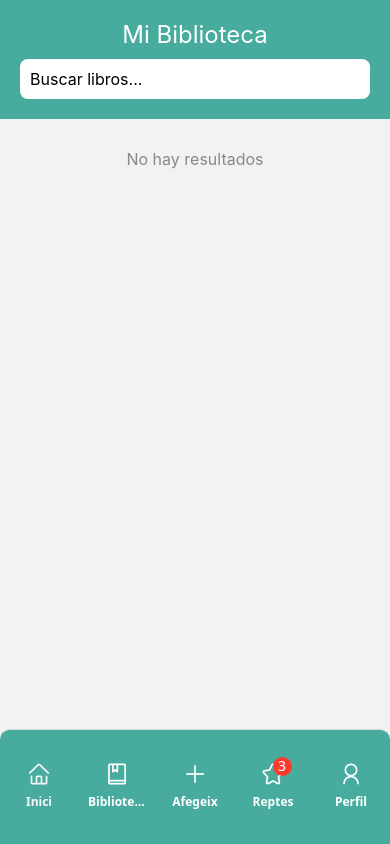
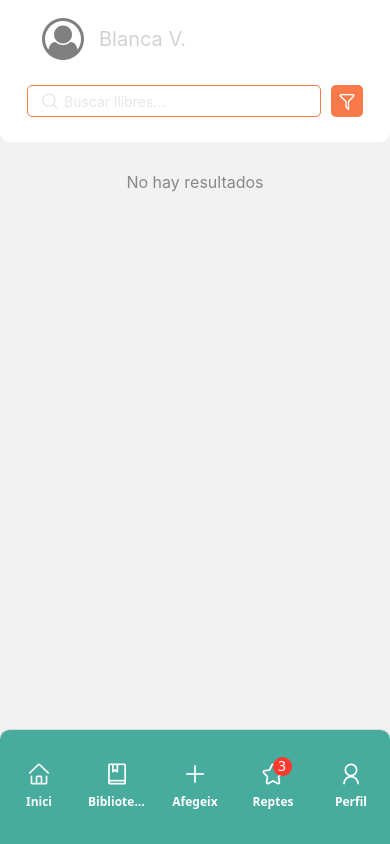
Before and after one commit to Nataliavv1/BookEchoApp, a React Native app in the folder BookEchoApp/: screen /Inici in a window 390 px wide. Built offline with nearby package versions, Linux system fonts and the light colour scheme.

Commit message:
Header (estil + funcionalitat buscador)

```diff
--- /dev/null
+++ b/BookEchoApp/components/buttons/iconbutton2.js
@@ -0,0 +1,44 @@
+import * as React from 'react';
+import { Pressable, StyleSheet } from 'react-native';
+import { cloneElement } from 'react';
+
+export default function IconButton({ onPress, children }) {
+    const [isHovered, setIsHovered] = React.useState(false);
+    const [isPressed, setIsPressed] = React.useState(false);
+
+    // Clona el icono y le fuerza el color blanco
+    const whiteIcon = React.isValidElement(children)
+        ? cloneElement(children, { color: 'white' })
+        : children;
+
+    // Estilo dinámico basado en estado
+    const backgroundColor = isPressed
+        ? '#C6613B'
+        : isHovered
+        ? '#DF6D43'
+        : '#F8794A';
+
+    return (
+        <Pressable
+            onPress={onPress}
+            style={[styles.iconButton, { backgroundColor }]}
+            onHoverIn={() => setIsHovered(true)}
+            onHoverOut={() => setIsHovered(false)}
+            onPressIn={() => setIsPressed(true)}
+            onPressOut={() => setIsPressed(false)}
+        >
+            {whiteIcon}
+        </Pressable>
+    );
+}
+
+const styles = StyleSheet.create({
+    iconButton: {
+        width: 32,
+        height: 32,
+        borderRadius: 5,
+        alignItems: 'center',
+        justifyContent: 'center',
+        padding: 4,
+    }
+});
--- /dev/null
+++ b/BookEchoApp/components/inputs/SearchInput.js
@@ -0,0 +1,50 @@
+import React, { useState } from 'react';
+import { View, TextInput, StyleSheet } from 'react-native';
+import AntDesign from '@expo/vector-icons/AntDesign';
+
+export default function SearchInput({ value, onChangeText }) {
+    // Estat per gestionar si el input té el focus o no
+    const [isFocused, setIsFocused] = useState(false);
+
+    return (
+        <View style={styles.container}>
+            <AntDesign name="search1" size={18} color="#E7E7E7" style={styles.icon} />
+            <TextInput
+                style={[styles.input, isFocused && styles.inputFocused]} // Aplicar l'estil quan el input té focus
+                placeholder="Buscar llibres..."
+                value={value}
+                onChangeText={onChangeText}
+                onFocus={() => setIsFocused(true)} // Quan l'input obté el focus (hover)
+                onBlur={() => setIsFocused(false)}  // Quan l'input perd el focus
+            />
+        </View>
+    );
+}
+
+const styles = StyleSheet.create({
+    container: {
+        flex: 1, // L'input ocupa tot l'espai disponible
+        flexDirection: 'row',
+        alignItems: 'center',
+        backgroundColor: '#FFF',
+        borderWidth: 1,
+        borderColor: '#F8794A', // Color del bord per defecte
+        borderRadius: 5,
+        paddingHorizontal: 13,
+        paddingVertical: 3,
+        height: 32,
+        marginRight: 10,
+    },
+    icon: {
+        marginRight: 5,
+    },
+    input: {
+        flex: 1,
+        fontSize: 14,
+        color: '#E7E7E7',
+        outlineStyle: 'none', // Eliminar el color negre del camp en web
+    },
+    inputFocused: {
+        borderColor: '#DF6D43', // Color del borde quan està enfocat (hover)
+    },
+});
--- a/BookEchoApp/screens/Header.js
+++ b/BookEchoApp/screens/Header.js
@@ -1,40 +1,57 @@
 // Header.js
-import React from "react";
-import { View, TextInput, StyleSheet, Text } from "react-native";
 
-const Header = ({ searchQuery, setSearchQuery }) => {
+import React from 'react';
+import { View, Text, StyleSheet } from 'react-native';
+import SearchInput from '../components/inputs/SearchInput';
+import IconButton from '../components/buttons/iconbutton2';
+import AntDesign from '@expo/vector-icons/AntDesign';  // Icono para el filtro
+import FontAwesome from '@expo/vector-icons/FontAwesome';  // Icono d'usuari TENIR EN COMPTE QUE QUAN ES FACI EL LOG IN S'HA DE CANVIAR PER LA IMATGE DE L'USUARI
+
+export default function Header({ searchQuery, setSearchQuery }) {
   return (
-        <View style={styles.header}>
-            <Text style={styles.title}>Mi Biblioteca</Text>
-            <TextInput
-                style={styles.input}
-                placeholder="Buscar libros..."
-                value={searchQuery}
-                onChangeText={setSearchQuery}
-            />
+    <View style={styles.container}>
+      <View style={styles.userInfo}>
+        <FontAwesome name="user-circle-o" size={42} color="gray" />
+        <Text style={styles.userText}>Blanca V. </Text> {/* TENIR EN COMPTE QUE QUAN ES FACI EL LOG IN HA DE CANVIAR-SE PEL NOM DEL USUARI*/}
+      </View>
+
+      <View style={styles.searchRow}>
+        <SearchInput value={searchQuery} onChangeText={setSearchQuery} />
+        <IconButton onPress={() => console.log('Filtrar')}>
+          <AntDesign name="filter" size={20} color="black" />
+        </IconButton>
+      </View>
+
+      <View style={styles.spacing}></View> {/* Per poder deixar un espai de 18px */}
     </View>
   );
-};
+}
 
 const styles = StyleSheet.create({
-    header: {
-        width: "100%",
-        padding: 20,
-        backgroundColor: "#47AC9E",
-        alignItems: "center",
+  container: {
+    paddingTop: 18,
+    paddingHorizontal: 27,
+    width: '100%',
+    backgroundColor: '#fff',
+    borderBottomLeftRadius: 10, // Bordes redondeados inferiores
+    borderBottomRightRadius: 10,
   },
-    title: {
-        fontSize: 24,
-        color: "#FFF",
-        marginBottom: 10,
+  userInfo: {
+    flexDirection: 'row',
+    alignItems: 'center',
+    marginBottom: 25,
+    paddingLeft: 15, // Añadí paddingLeft para asegurarse de que el espacio sea consistente
   },
-    input: {
-        backgroundColor: "#FFF",
-        borderRadius: 8,
-        width: "100%",
-        padding: 10,
-        fontSize: 16,
+  userText: {
+    fontSize: 20,
+    color: '#3B3B3B3B',
+    marginLeft: 15, // También puedes ajustar este margen si es necesario
+  },
+  searchRow: {
+    flexDirection: 'row',
+    alignItems: 'center',
+  },
+  spacing: {
+    marginBottom: 25, // Espacio de 25px debajo del header
   },
 });
-
-export default Header;
```
Lines whose indentation alone changed are shown as unchanged.
